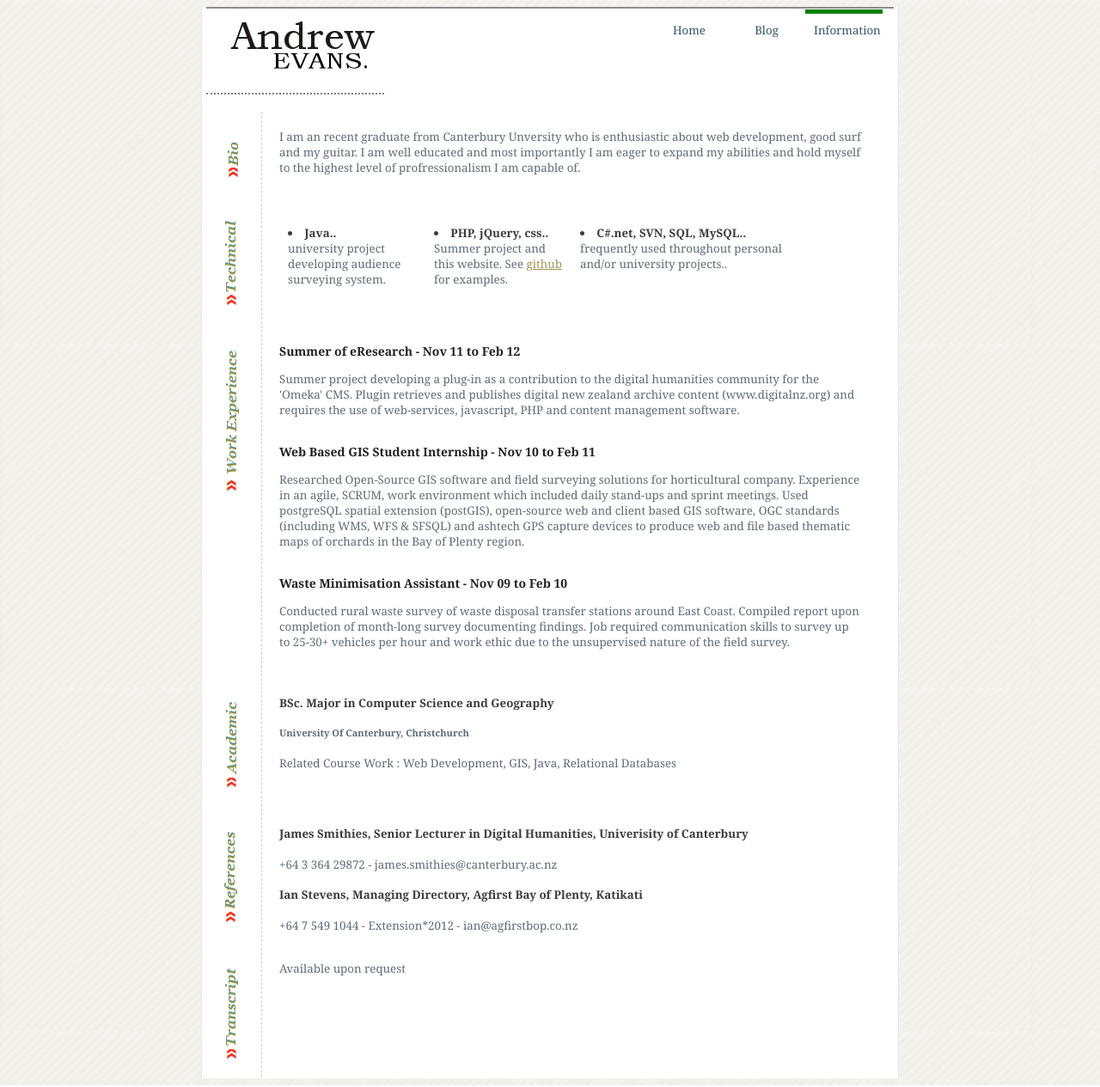
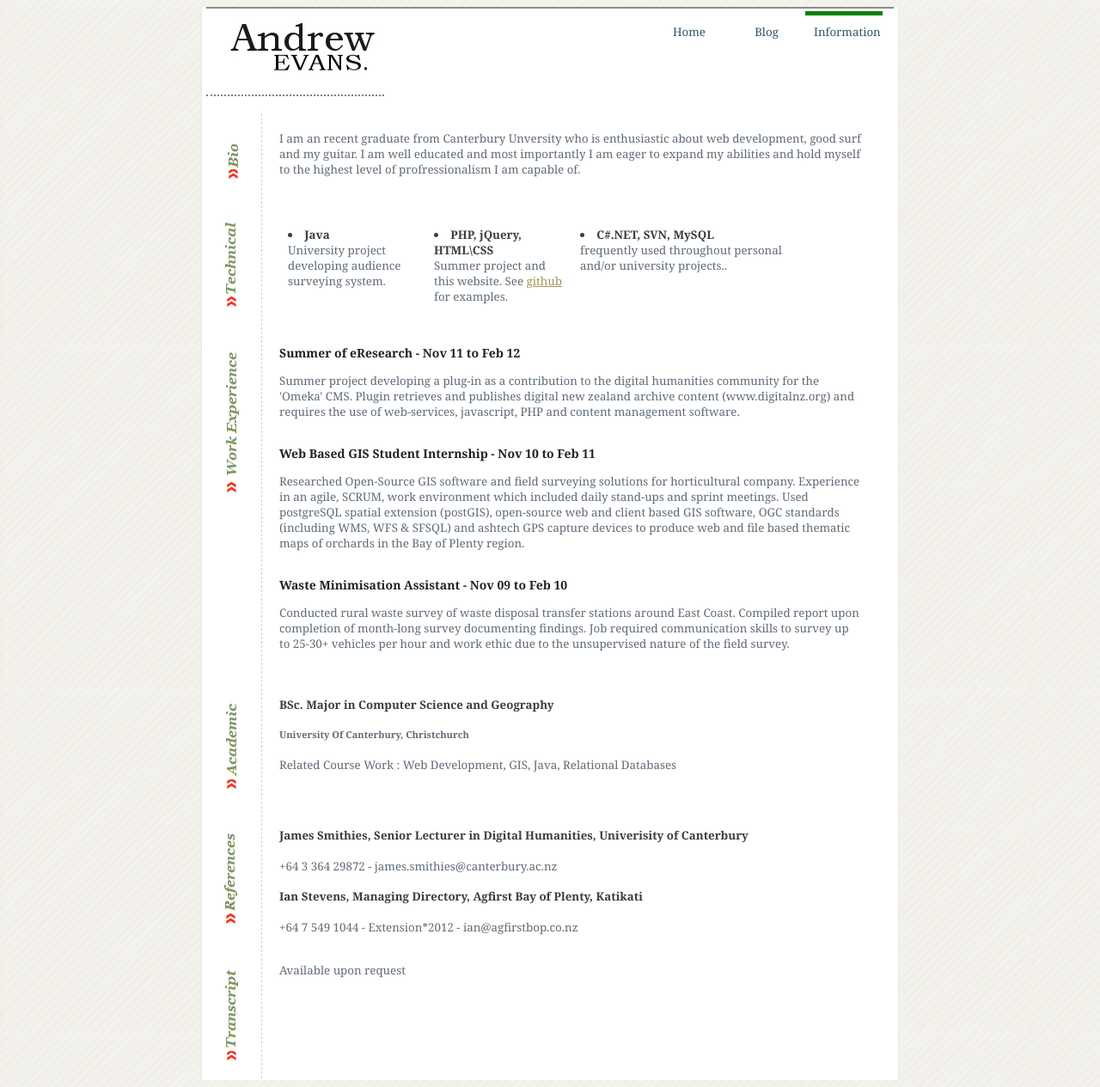
Before and after one commit to ade56/aboutme, a CodeIgniter app: page /info/ in a window 1280 px wide. Shown: the whole page at 86% size. Run offline with CodeIgniter, Linux system fonts and the light colour scheme.

Commit message:
browser compatibility changes

```diff
--- a/application/views/info/info_view.php
+++ b/application/views/info/info_view.php
@@ -21,11 +21,11 @@
 						<td class='leftColumn'> <img src='/./images/programming.png' alt='prog'/> </td>
 						<td class='rightColumn'>
 							<div class='tech_list' style='padding-top:10px;'>
-								<div> <li>Java..</li> university project developing audience surveying system.
+								<div> <li>Java</li> University project developing audience surveying system.
 								</div>
-								<div> <li> PHP, jQuery, css.. </li> Summer project and this website. See <a href='github'>github </a>for examples.
+								<div> <li> PHP, jQuery, HTML\CSS </li> Summer project and this website. See <a href='github'>github </a>for examples.
 								</div>
-								<div style='width:250px;'> <li> C#.net, SVN, SQL, MySQL.. </li> frequently used throughout personal and/or university projects..
+								<div style='width:250px;'> <li> C#.NET, SVN, MySQL</li> frequently used throughout personal and/or university projects..
 								</div>
 							</div>
 						</td>
--- a/css/blog.css
+++ b/css/blog.css
@@ -1,4 +1,7 @@
-
+#body
+{
+	height: 100%;
+}
 .blog_entry {
 	text-align: left;
 	margin : auto;
--- a/css/header.css
+++ b/css/header.css
@@ -9,6 +9,7 @@ body {
 {
 	width: 810px;
 	background-color: white;
+	margin-bottom: 0;
 	min-height: 100%;
 	margin: auto;
 	text-align: center;
@@ -21,10 +22,11 @@ body {
 #header
 {
 	clear: both;
+	height: 120px;
 	width: 800px;
 	text-align:center;
 	margin: auto;
-	border-bottom: 2px solid rgb(140,140,140);
+	border-top: 2px solid rgb(140,140,140);
 }
 
 #header > *
--- a/css/welcome.css
+++ b/css/welcome.css
@@ -1,8 +1,10 @@
-
+#body
+{
+	height: 100%;
+}
 #welcome
 {
 	margin: auto;
-	margin-top:120px;
 	text-align:justify;
 	padding-left: 20px;
 	color: rgb(95,107,119);
```
